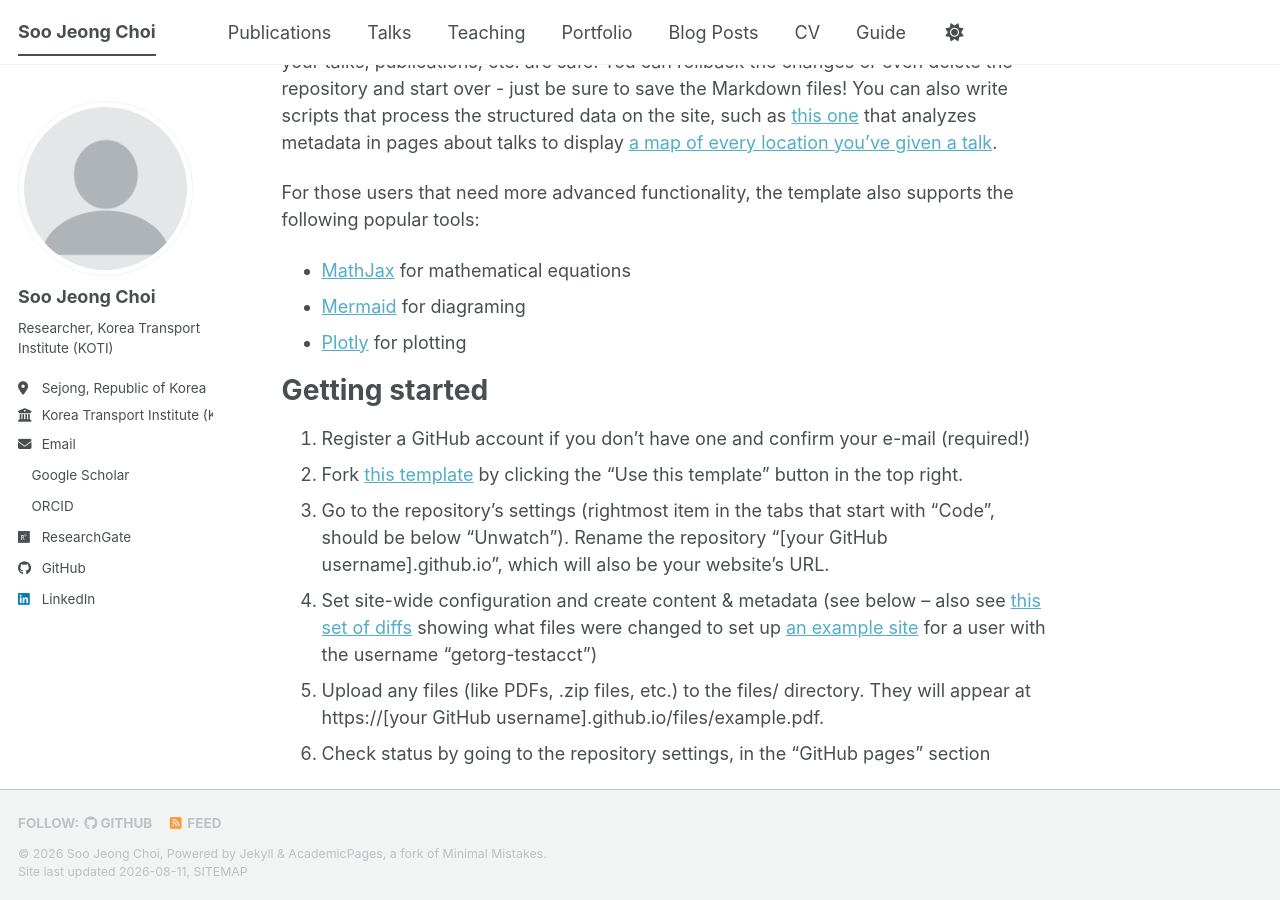
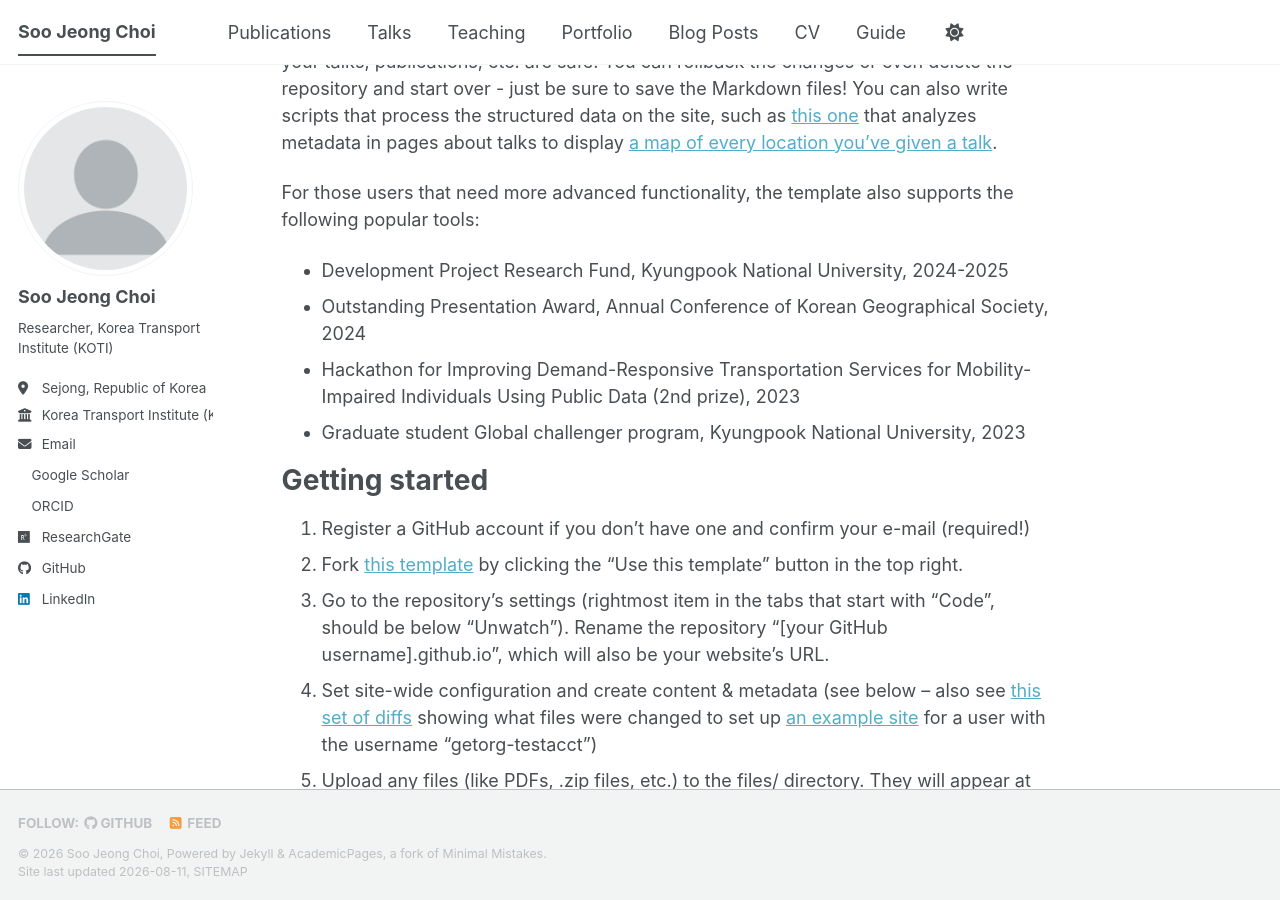
Before and after one commit to soojeongchoi21/soojeongchoi.github.io, a Jekyll site: the page built from _pages/about.md, in a window 1280 px wide and 900 px high, scrolled down 568 px. Built offline with Jekyll 4.4.1, drawn with Linux system fonts in a browser that asks for light colours; a style sheet for code colours, icons or effects is not loaded.

Commit message:
Update about.md

```diff
--- a/_pages/about.md
+++ b/_pages/about.md
@@ -16,9 +16,11 @@ Like many other Jekyll-based GitHub Pages templates, Academic Pages makes you se
 Many of the features of dynamic content management systems (like Wordpress) can be achieved in this fashion, using a fraction of the computational resources and with far less vulnerability to hacking and DDoSing. You can also modify the theme to your heart's content without touching the content of your site. If you get to a point where you've broken something in Jekyll/HTML/CSS beyond repair, your Markdown files describing your talks, publications, etc. are safe. You can rollback the changes or even delete the repository and start over - just be sure to save the Markdown files! You can also write scripts that process the structured data on the site, such as [this one](https://github.com/academicpages/academicpages.github.io/blob/master/talkmap.ipynb) that analyzes metadata in pages about talks to display [a map of every location you've given a talk](https://academicpages.github.io/talkmap.html).
 
 For those users that need more advanced functionality, the template also supports the following popular tools:
-- [MathJax](https://www.mathjax.org/) for mathematical equations
-- [Mermaid](https://mermaid.js.org/) for diagraming
-- [Plotly](https://plotly.com/javascript/) for plotting
+- Development Project Research Fund, Kyungpook National University, 2024-2025
+- Outstanding Presentation Award, Annual Conference of Korean Geographical Society, 2024
+- Hackathon for Improving Demand-Responsive Transportation Services for Mobility-Impaired Individuals Using Public Data (2nd prize), 2023
+- Graduate student Global challenger program, Kyungpook National University, 2023
+
 
 Getting started
 ======
```
